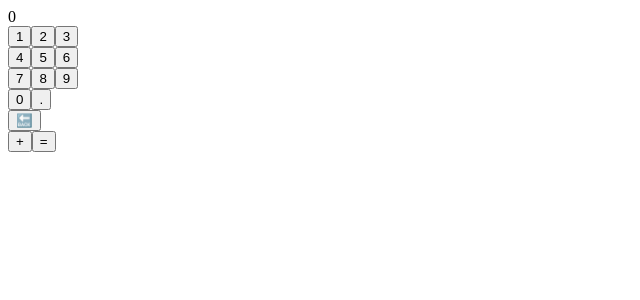
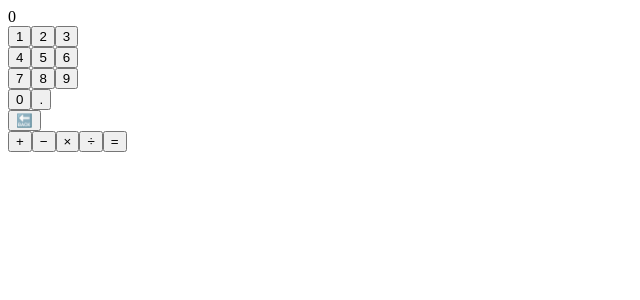
Before and after one commit to mDibyo/simple-calculator, a React (Vite) app: page / in a window 1280 px wide. Shown: the top 300 px of the page, without its empty margins (0-640 px from the left). Built offline with nearby package versions, Linux system fonts and the light colour scheme.

Commit message:
Add remaining basic operations

```diff
--- a/src/components/CalculatorContext.tsx
+++ b/src/components/CalculatorContext.tsx
@@ -1,16 +1,17 @@
 import { createContext, useCallback, useMemo, useState } from "react";
+import { Operation } from "./types";
 
 interface StackFrame {
   digits: string[];
   previousValue: number;
-  operator: string | null;
+  operation: Operation | null;
 }
 
 interface CalculatorContextValue {
   pushDigit(digit: string): void;
   popDigit(): void;
 
-  pushOperator(operator: string): void;
+  pushOperation(operation: Operation): void;
   finalizeOperation(): void;
 
   currentStackValue: string;
@@ -21,15 +22,24 @@ const CalculatorContext = createContext<CalculatorContextValue>(
   undefined as any
 );
 
-function calculateDigitsValue(digits: string[]): number {
+function parseDigits(digits: string[]): number {
   return parseFloat(digits.join(""));
 }
+
+const operationCalculators: {
+  [operation in Operation]: (value1: number, value2: number) => number;
+} = {
+  [Operation.Addition]: (val1, val2) => val1 + val2,
+  [Operation.Subtraction]: (val1, val2) => val1 - val2,
+  [Operation.Multiplication]: (val1, val2) => val1 * val2,
+  [Operation.Division]: (val1, val2) => val1 / val2,
+};
 
 export function CalculatorProvider({ children }) {
   const [currentStackFrame, setCurrentStackFrame] = useState<StackFrame>({
     digits: [],
     previousValue: 0,
-    operator: null,
+    operation: null,
   });
 
   const pushDigit = useCallback((digit: string) => {
@@ -45,40 +55,35 @@ export function CalculatorProvider({ children }) {
     }));
   }, []);
 
-  const pushOperator = useCallback((operator: string) => {
+  const pushOperation = useCallback((operation: Operation) => {
     finalizeOperation();
     setCurrentStackFrame((stackFrame) => {
       return {
         previousValue:
-          calculateDigitsValue(stackFrame.digits) || stackFrame.previousValue,
+          parseDigits(stackFrame.digits) || stackFrame.previousValue,
         digits: [],
-        operator,
+        operation,
       };
     });
   }, []);
 
   const finalizeOperation = useCallback(() => {
     setCurrentStackFrame((stackFrame) => {
-      if (stackFrame.operator === null) {
+      if (stackFrame.operation === null) {
         return stackFrame;
       }
 
-      const { previousValue, operator, digits } = stackFrame;
-      const currentValue = calculateDigitsValue(digits);
-      let operationResult: number;
-      switch (operator) {
-        case "+": {
-          operationResult = previousValue + currentValue;
-          break;
-        }
-        default:
-          throw new TypeError(`Unknown operator ${operator}`);
-      }
+      const { previousValue, operation, digits } = stackFrame;
+      const currentValue = parseDigits(digits);
+      let operationResult = operationCalculators[operation](
+        previousValue,
+        currentValue
+      );
 
       return {
         previousValue: operationResult,
         digits: [],
-        operator: null,
+        operation: null,
       };
     });
   }, []);
@@ -91,10 +96,10 @@ export function CalculatorProvider({ children }) {
       pushDigit,
       popDigit,
       currentStackValue,
-      pushOperator,
+      pushOperation,
       finalizeOperation,
     }),
-    [pushDigit, popDigit, currentStackValue, pushOperator, finalizeOperation]
+    [pushDigit, popDigit, currentStackValue, pushOperation, finalizeOperation]
   );
   console.log("value", value);
   return (
--- a/src/components/Operations.tsx
+++ b/src/components/Operations.tsx
@@ -1,10 +1,14 @@
 import EqualKey from "./EqualKey";
 import OperatorKey from "./OperatorKey";
+import { Operation } from "./types";
 
 function Operations() {
   return (
     <div>
-      <OperatorKey value="+" />
+      <OperatorKey operation={Operation.Addition} value="+" />
+      <OperatorKey operation={Operation.Subtraction} value="−" />
+      <OperatorKey operation={Operation.Multiplication} value="×" />
+      <OperatorKey operation={Operation.Division} value="÷" />
       <EqualKey />
     </div>
   );
--- a/src/components/OperatorKey.tsx
+++ b/src/components/OperatorKey.tsx
@@ -1,13 +1,15 @@
 import { useContext } from "react";
 import CalculatorContext from "./CalculatorContext";
+import { Operation } from "./types";
 
 interface OperatorKeyProps {
   value: string;
+  operation: Operation;
 }
 
-function OperatorKey({ value }: OperatorKeyProps) {
-  const { pushOperator } = useContext(CalculatorContext);
-  return <button onClick={() => pushOperator(value)}>{value}</button>;
+function OperatorKey({ value, operation }: OperatorKeyProps) {
+  const { pushOperation } = useContext(CalculatorContext);
+  return <button onClick={() => pushOperation(operation)}>{value}</button>;
 }
 
 export default OperatorKey;
--- /dev/null
+++ b/src/components/types.ts
@@ -0,0 +1,6 @@
+export enum Operation {
+  Addition,
+  Subtraction,
+  Multiplication,
+  Division,
+}
```
